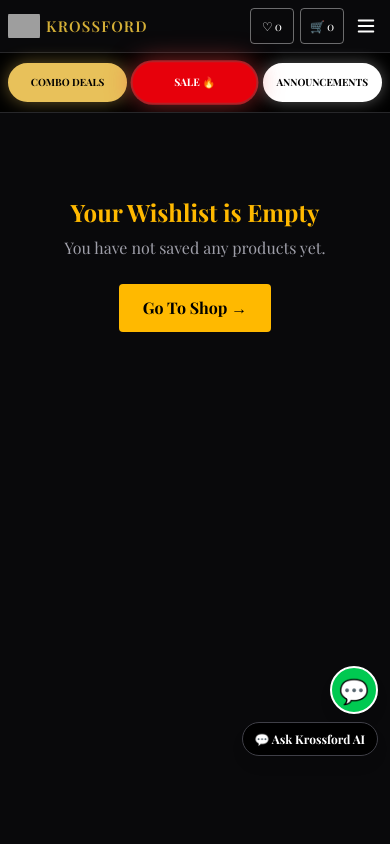
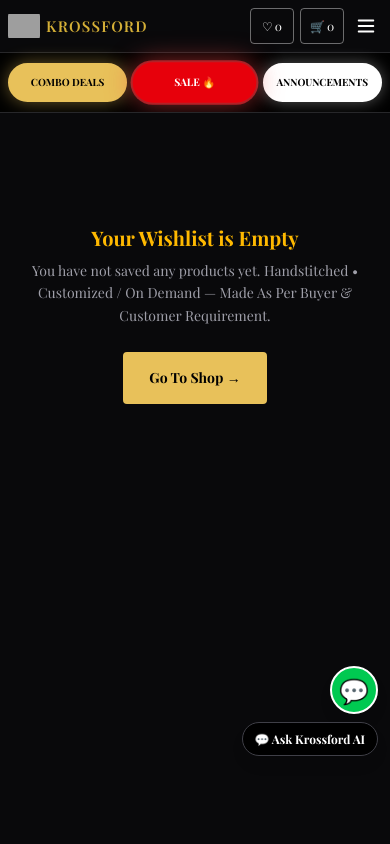
Before and after one commit to kaftab110-cmd/Krossford, a Next.js app: page /wishlist in a window 390 px wide. Shown: the top 844 px of the page. Built offline with nearby package versions, Linux system fonts and the light colour scheme; grey boxes are pictures that could not be loaded.

Commit message:
wishlist top padding grid 1 col mobile handstitched fix

```diff
--- a/app/wishlist/page.tsx
+++ b/app/wishlist/page.tsx
@@ -12,30 +12,35 @@ export default function WishlistPage() {
 
   if (items.length === 0) {
     return (
-      <div className="min-h-screen bg-zinc-950 text-white p-6 text-center">
-        <h1 className="text-2xl font-bold text-amber-400 mt-20">Your Wishlist is Empty</h1>
-        <p className="text-zinc-400 mt-2">You have not saved any products yet.</p>
-        <Link href="/shop" className="inline-block mt-6 bg-amber-400 text-black px-6 py-3 rounded font-bold">
+      <div className="min-h-screen bg-zinc-950 text-white pt-[132px] min-[400px]:pt-[138px] sm:pt-[148px] lg:pt-[158px] pb-16 px-3 min-[400px]:px-4 sm:px-6 text-center w-full min-w-0 overflow-x-hidden">
+        <div className="max-w-xl mx-auto w-full min-w-0">
+          <h1 className="text-xl sm:text-2xl md:text-3xl font-bold text-amber-400 break-words leading-snug">Your Wishlist is Empty</h1>
+          <p className="text-zinc-400 mt-2 text-sm break-words leading-relaxed">You have not saved any products yet. Handstitched • Customized / On Demand — Made As Per Buyer &amp; Customer Requirement.</p>
+          <Link href="/shop" className="inline-block mt-6 bg-[#E8C15A] text-black px-6 py-3.5 rounded font-bold border-2 border-[#E8C15A] hover:bg-[#D4AF37] text-sm">
             Go To Shop →
           </Link>
+        </div>
       </div>
     );
   }
 
   return (
-    <div className="min-h-screen bg-zinc-950 text-white p-6">
-      <h1 className="text-2xl font-bold text-amber-400">My Wishlist ({items.length})</h1>
-      <div className="grid grid-cols-2 md:grid-cols-4 gap-4 mt-6">
+    <div className="min-h-screen bg-zinc-950 text-white pt-[132px] min-[400px]:pt-[138px] sm:pt-[148px] lg:pt-[158px] pb-16 px-3 min-[400px]:px-4 sm:px-6 w-full min-w-0 overflow-x-hidden">
+      <div className="max-w-7xl mx-auto w-full min-w-0">
+        <h1 className="text-xl sm:text-2xl md:text-3xl font-bold text-amber-400 break-words leading-snug">My Wishlist ({items.length})</h1>
+        <p className="text-xs text-zinc-400 uppercase tracking-widest mt-2 break-words">Handstitched • Customized / On Demand • Handcrafted • Real Leather</p>
+        <div className="grid grid-cols-1 min-[420px]:grid-cols-2 md:grid-cols-3 lg:grid-cols-4 gap-3 sm:gap-4 mt-6 w-full min-w-0">
           {items.map((item: any, i: number) => (
-          <div key={i} className="bg-zinc-900 border border-zinc-800 rounded p-4">
-            <p className="font-bold">{item.name || item.title}</p>
-            <p className="text-amber-400 text-sm mt-1">${item.price}</p>
-            <Link href={`/product/${item.slug || item.id}`} className="text-xs underline mt-2 block">
+            <div key={i} className="bg-zinc-900 border border-zinc-800 rounded p-4 w-full min-w-0">
+              <p className="font-bold break-words leading-snug">{item.name || item.title}</p>
+              <p className="text-amber-400 text-sm mt-1 break-words">${item.price}</p>
+              <Link href={`/product/${item.slug || item.id}`} className="inline-block mt-3 bg-[#E8C15A] text-black text-xs font-bold px-4 py-2.5 rounded border-2 border-[#E8C15A] hover:bg-[#D4AF37]">
                 View Product →
               </Link>
             </div>
           ))}
         </div>
       </div>
+    </div>
   );
 }
```
Lines whose indentation alone changed are shown as unchanged.
